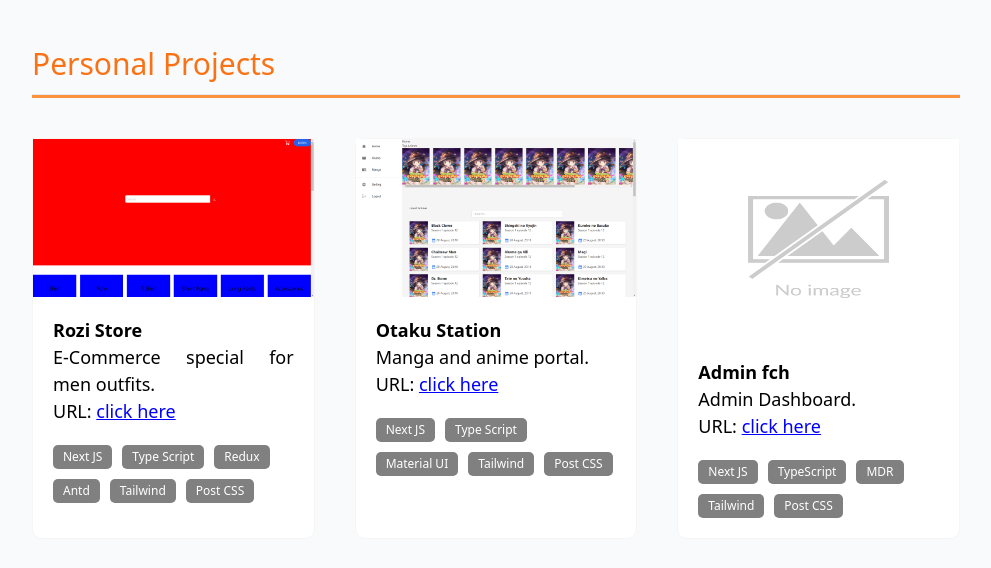
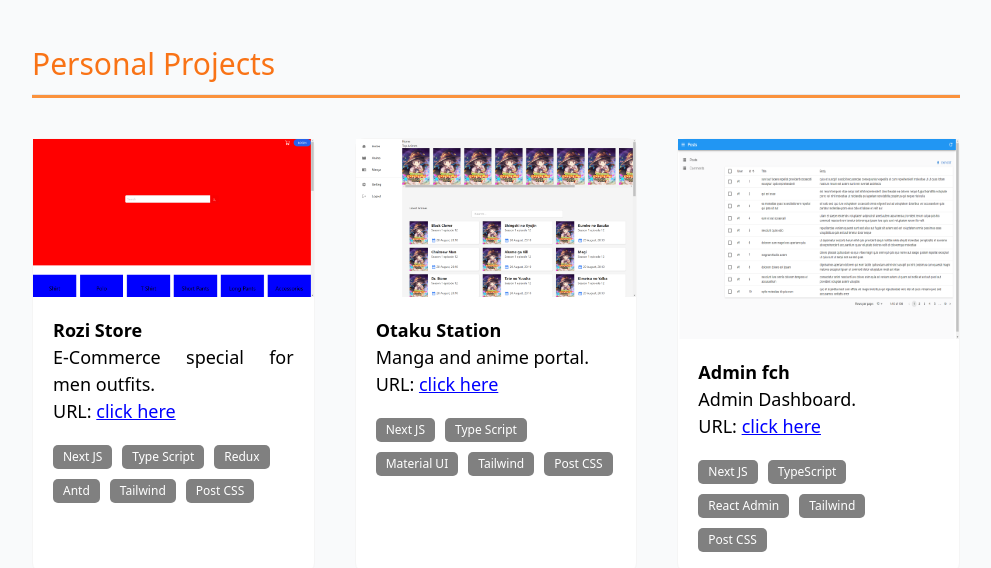
Before and after one commit to ffchrulrozi/portfolio, a website: page index.html in a window 1280 px wide. Shown: the part 2960-3528 px from the top of the page, without its empty margins (144-1135 px from the left). Drawn offline with nearby package versions, Linux system fonts and the light colour scheme.

Commit message:
add adminfch image and detail

```diff
--- a/index.html
+++ b/index.html
@@ -199,7 +199,7 @@
                 </div>
             </div>
             <div class="card">
-                <img src="./assets/img/noimage.png" loading="lazy" alt="" height="200" width="300" class="personal-project">
+                <img src="./assets/img/adminfch.png" loading="lazy" alt="" height="200" width="300" class="personal-project">
                 <div class="card-content">
                     <p>Admin fch</p>
                     <p>Admin Dashboard.</p>
@@ -207,7 +207,7 @@
                     <ul class="project-tool-used">
                         <li>Next JS</li>
                         <li>TypeScript</li>
-                        <li>MDR</li>
+                        <li>React Admin</li>
                         <li>Tailwind</li>
                         <li>Post CSS</li>
                     </ul>
```
Also changed, not shown: assets/img/adminfch.png (added).
